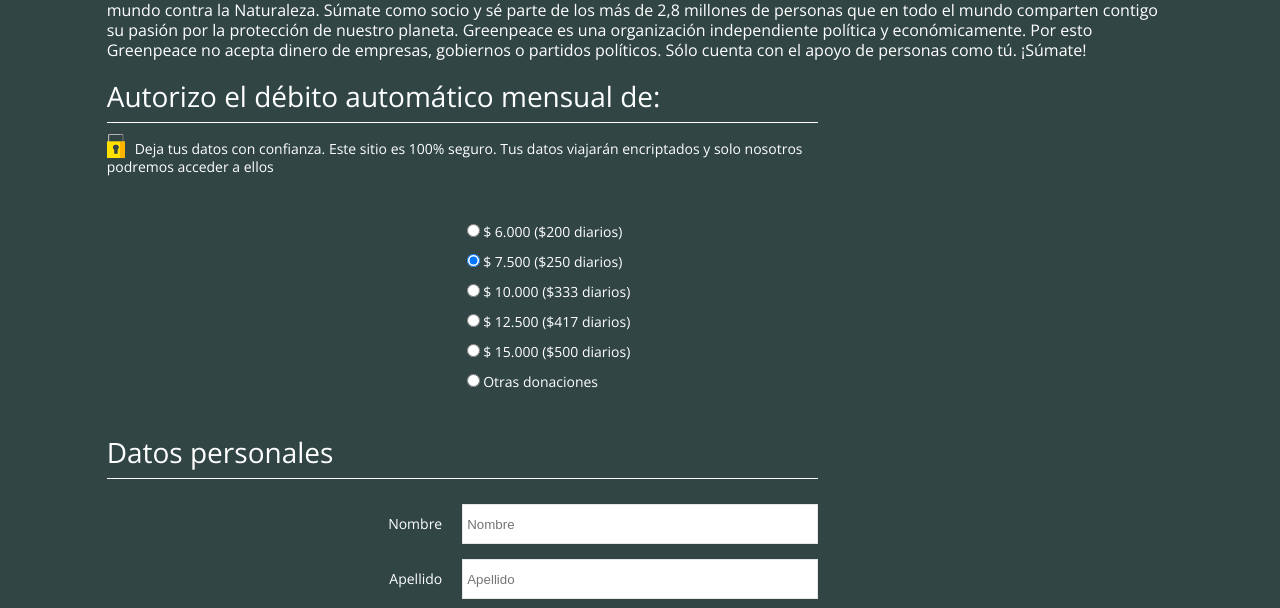
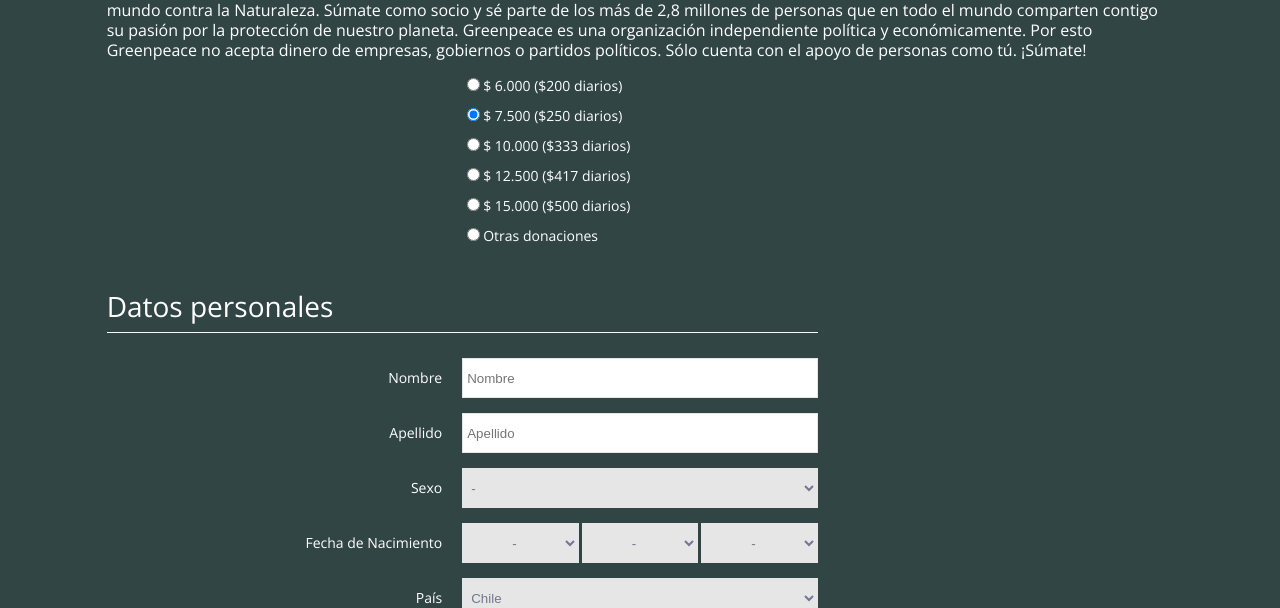
Before and after one commit to benytocarlo/greenpeace, a plain HTML site: page formulario_online.html in a window 1280 px wide. Shown: the part 192-800 px from the top of the page. Drawn offline with nearby package versions, Linux system fonts and the light colour scheme.

Commit message:
se saca texto de suguridad

```diff
--- a/formulario_online.html
+++ b/formulario_online.html
@@ -51,8 +51,8 @@
           <form id="formulario" name="formulario" action="https://unete.greenpeace.cl/ForMa/procesar_cupon.php" method="POST" autocorrect="off" autocapitalize="off" autocomplete="off">
             <div class="row">
               <div class="small-12 medium-10 large-8 columns">
-                <h2>Autorizo el débito automático mensual de:</h2>
-                <p class="fs14"><img src="images/lock.png" alt="" />Deja tus datos con confianza. Este sitio es 100% seguro. Tus datos viajarán encriptados y solo nosotros podremos acceder a ellos</p>
+                <!--h2>Autorizo el débito automático mensual de:</h2>
+                <p class="fs14"><img src="images/lock.png" alt="" />Deja tus datos con confianza. Este sitio es 100% seguro. Tus datos viajarán encriptados y solo nosotros podremos acceder a ellos</p-->
               </div>
               <div class="small-12 medium-2 large-4 columns end"></div>
             </div>
```
